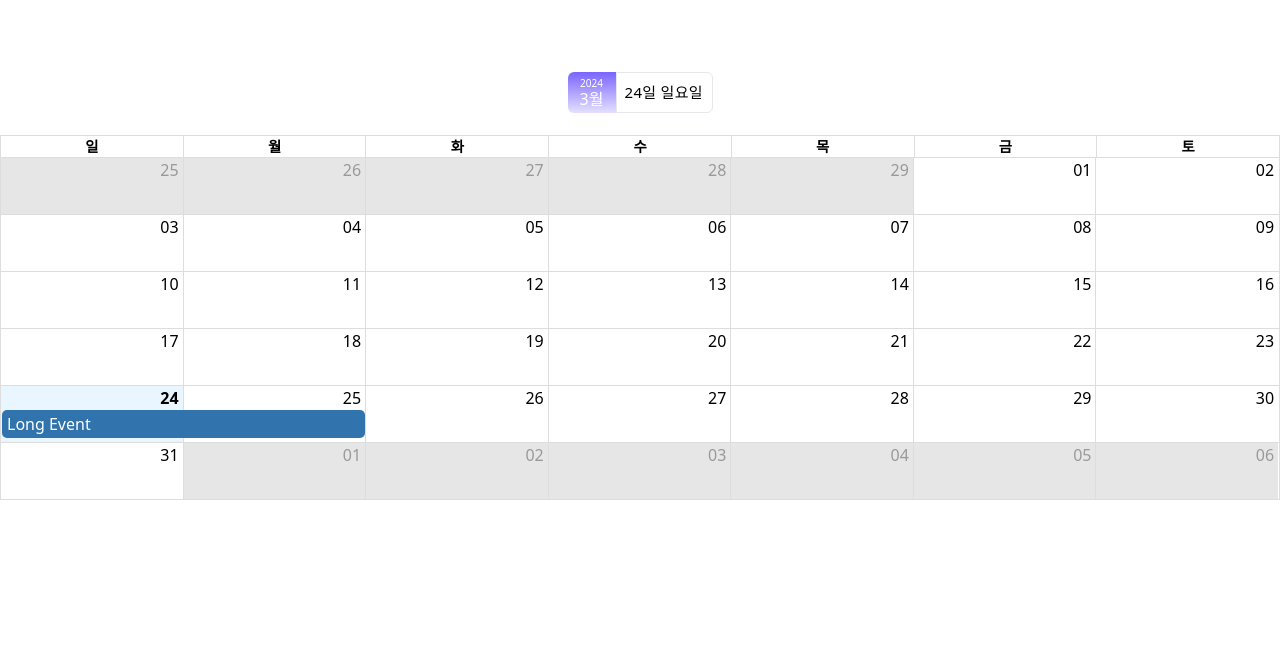
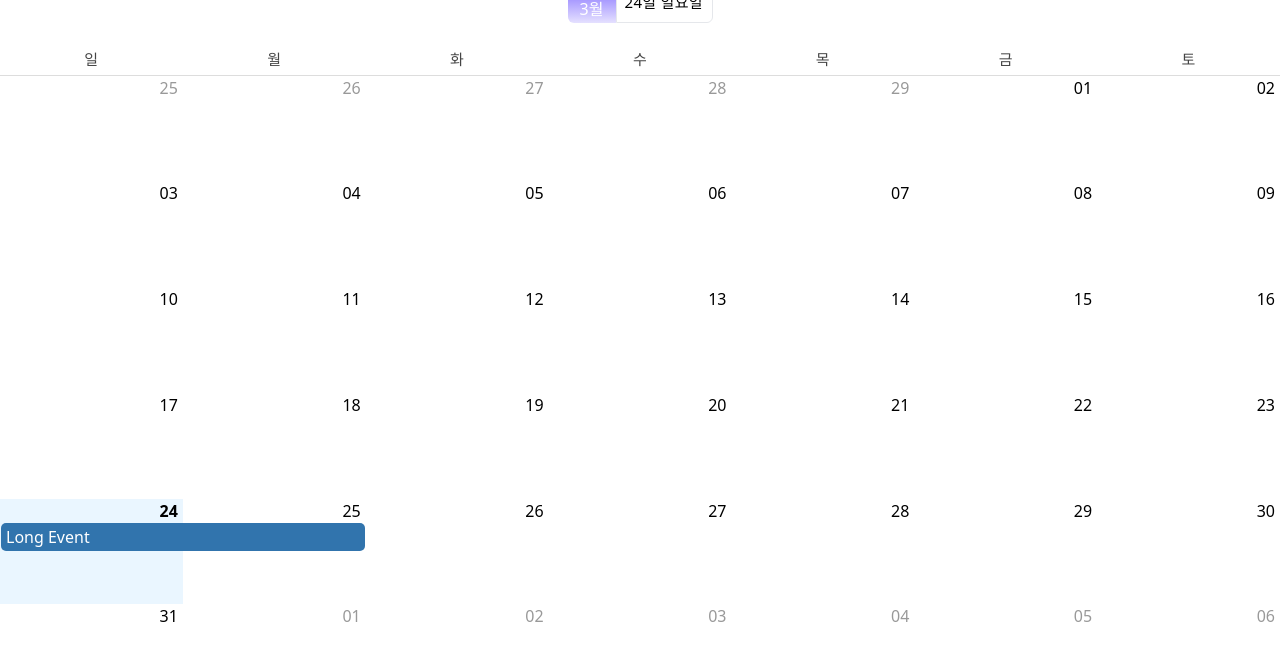
Before and after one commit to hmuri/NESS_FRONT, a Next.js app in the folder ness/: page /calendar in a window 1280 px wide. Shown: the top 660 px of the page. Built offline with nearby package versions, Linux system fonts and the light colour scheme.

Commit message:
[feat] 캘린더 css 수정

```diff
--- a/ness/src/pages/_app.tsx
+++ b/ness/src/pages/_app.tsx
@@ -1,4 +1,6 @@
 import "@/styles/globals.css";
+import "react-big-calendar/lib/css/react-big-calendar.css";
+import "@/styles/calendar/style.css";
 import type { AppProps } from "next/app";
 import { useEffect } from "react";
 
--- a/ness/src/pages/calendar/index.tsx
+++ b/ness/src/pages/calendar/index.tsx
@@ -7,7 +7,6 @@ import {
   ToolbarProps,
 } from "react-big-calendar";
 import moment from "moment";
-import "react-big-calendar/lib/css/react-big-calendar.css";
 import Header from "@/components/calendar/Header";
 
 const localizer = momentLocalizer(moment);
@@ -48,7 +47,7 @@ const Calendar: React.FC = () => {
   };
 
   return (
-    <div style={{ height: "500px" }}>
+    <div className="h-[800px] fixed bottom-[90px] w-full">
       <BigCalendar
         localizer={localizer}
         events={myEventsList}
--- a/ness/src/pages/chatting/index.tsx
+++ b/ness/src/pages/chatting/index.tsx
@@ -2,6 +2,8 @@ import axios from "axios";
 import { IChatMessage, ISendMessage } from "../../module/interface/chatting";
 import { useState } from "react";
 import { GetServerSidePropsContext } from "next";
+import Image from "next/image";
+import NessImg from "../../assets/ness_chat.png";
 
 interface IChattingProps {
   defaultMessageList: IChatMessage[];
@@ -36,7 +38,8 @@ const Chatting = (props: IChattingProps) => {
 
   return (
     <div className="flex flex-col h-screen">
-      <div className="border-b border-gray-200 bg-white w-full h-[94px] fixed mt-[60px] relative flex justify-center items-center">
+      <div className="border-b border-gray-200 bg-white w-full h-[94px] gap-[5px] relative mt-[60px] flex-col flex justify-center items-center">
+        <Image src={NessImg} alt="" />
         네스
       </div>
       <div className="relative flex-1 w-full bg-[#F2F0FF] py-[26px]">
--- /dev/null
+++ b/ness/src/styles/calendar/style.css
@@ -0,0 +1,39 @@
+.rbc-off-range-bg {
+  background: white;
+}
+
+.rbc-off-range {
+  color: #999999;
+}
+
+.rbc-day-bg + .rbc-day-bg {
+  border: none;
+}
+
+.rbc-month-row + .rbc-month-row {
+  border: none;
+}
+
+.rbc-header + .rbc-header {
+  border-left: none;
+}
+.rbc-rtl .rbc-header + .rbc-header {
+  border-right: none;
+}
+
+.rbc-header {
+  color: #454545;
+
+  text-align: center;
+  font-family: Pretendard;
+  font-size: 15px;
+  font-style: normal;
+  font-weight: 500;
+  line-height: 30px; /* 100% */
+  letter-spacing: 0.36px;
+  text-transform: uppercase;
+}
+
+.rbc-month-view {
+  border: none;
+}
```
Also changed, not shown: ness/src/assets/ness_chat.png (added).
